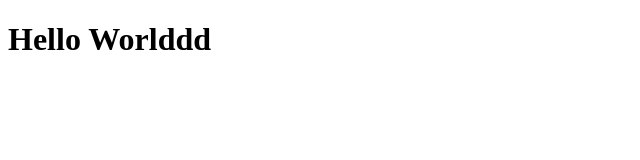
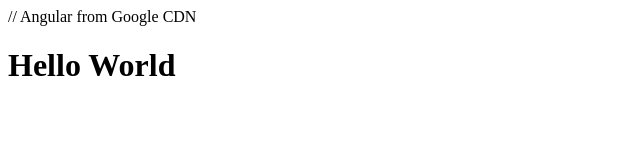
Before and after one commit to alfred/mean-skeleton, a website: page public/views/index.html in a window 1280 px wide. Shown: the whole page, without its empty margins (0-640 px from the left). Drawn offline with nearby package versions, Linux system fonts and the light colour scheme.

Commit message:
Changed structure to load angular from cdn and added mongoose to package.json

```diff
--- a/package.json
+++ b/package.json
@@ -6,6 +6,6 @@
 	"author"       : "Alfred",
 	"dependencies" : {
 		"express"    : "~3.4.4",
-		"angular"	 : "1.2.16"
+		"mongoose"	 : "3.8.x"
 	}
 }
--- a/public/views/index.html
+++ b/public/views/index.html
@@ -1,9 +1,12 @@
 <!DOCTYPE html>
 <html>
 <head>
-	<title>MEAN Skeleton</title>
+	<title>MEAN Starter Page</title>
+
+	// Angular from Google CDN
+	<script src="https://ajax.googleapis.com/ajax/libs/angularjs/1.0.1/angular.min.js"></script>
 </head>
 <body>
-<h1>Hello Worlddd</h1>
+<h1>Hello World</h1>
 </body>
 </html>
```
